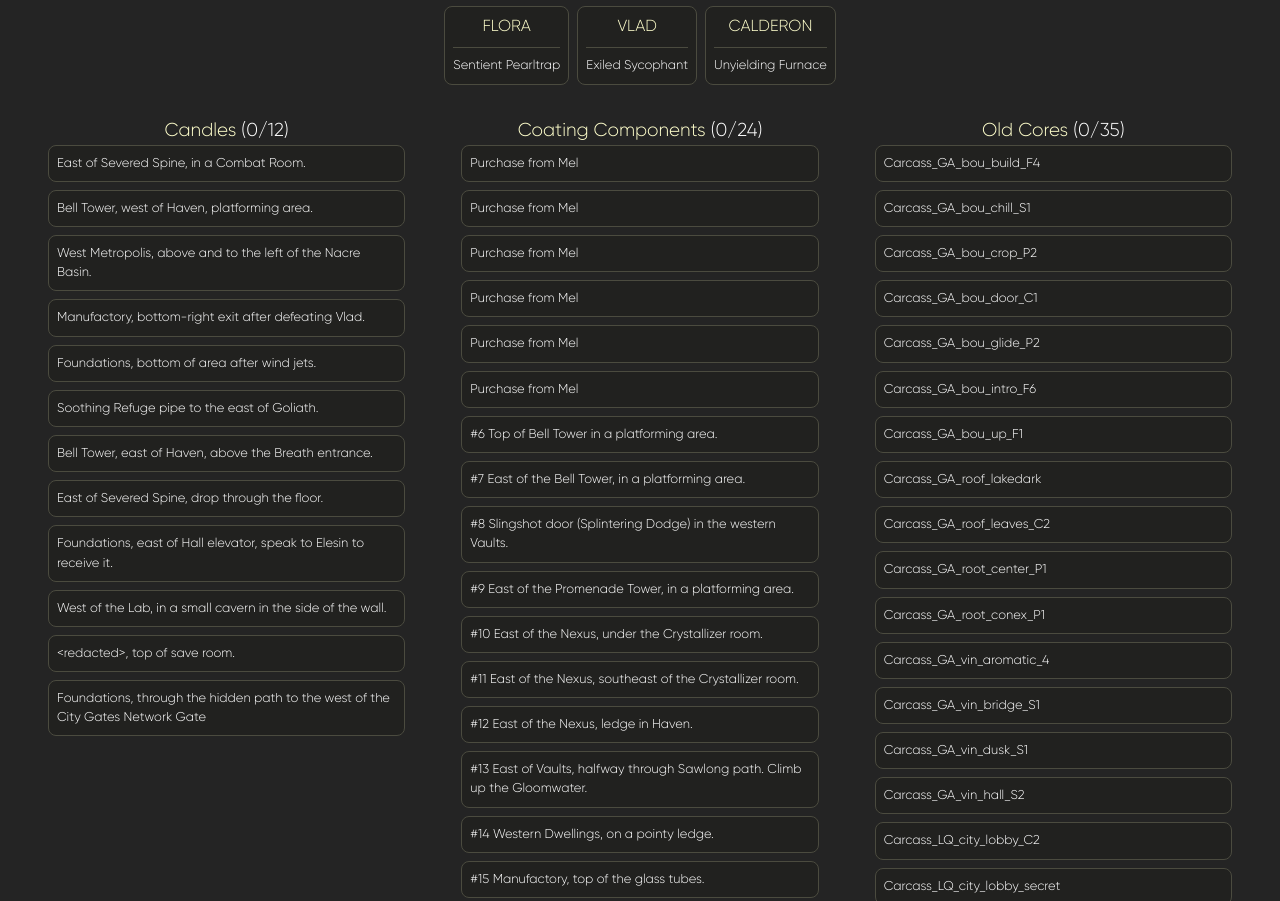
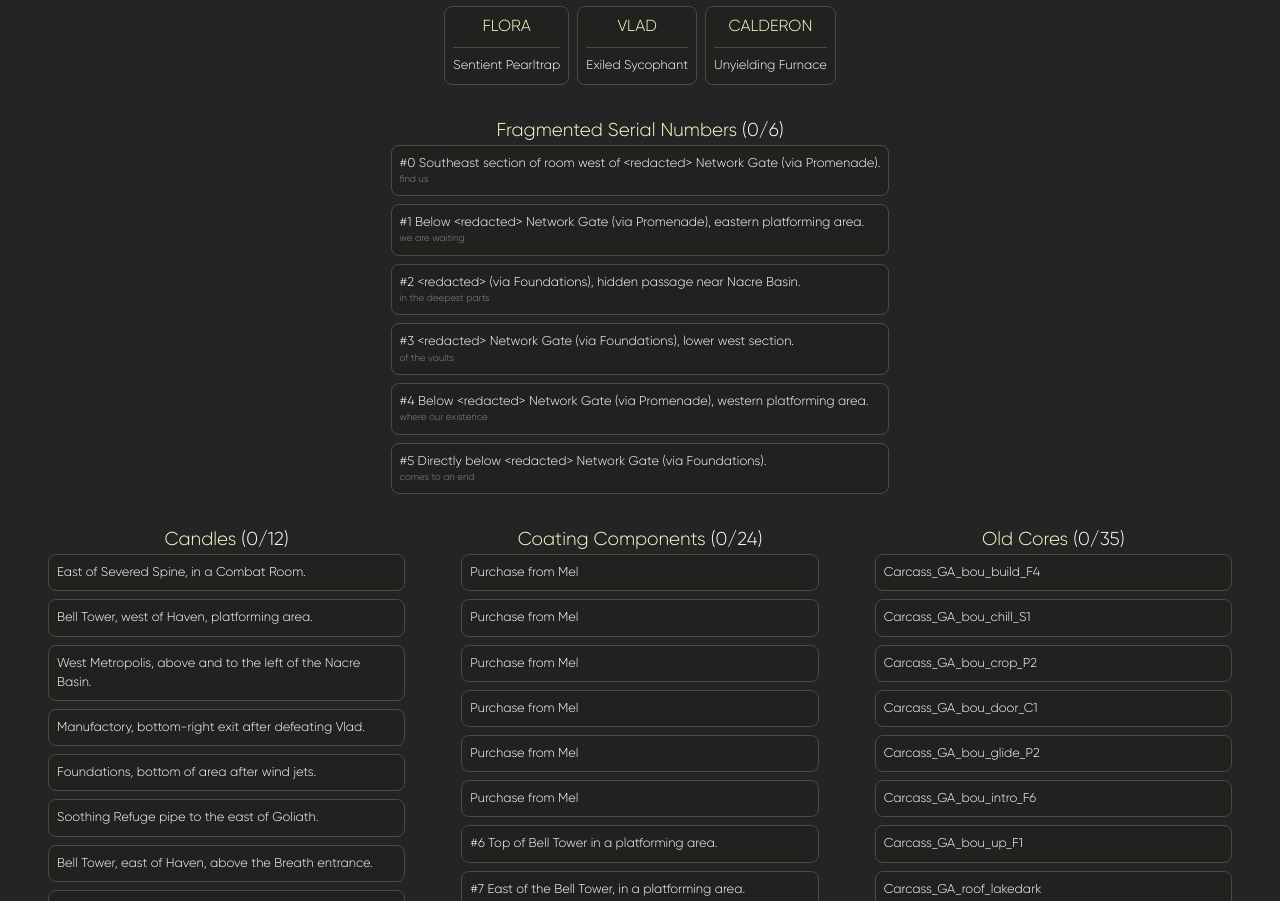
Before and after one commit to The-Black-Lodge/mio-save-analyzer, a React (Vite) app: page / in a window 1280 px wide. Shown: the part 1142-2043 px from the top of the page. Built offline with nearby package versions, Linux system fonts and the light colour scheme; the HTML template or start-up script is replaced by a standard one.

Commit message:
chest keys

```diff
--- a/src/App.css
+++ b/src/App.css
@@ -121,6 +121,10 @@
   font-size: 0.6rem;
 }
 
+.text-dim {
+  color: #888;
+}
+
 .text-left {
   text-align: left;
 }
--- a/src/App.jsx
+++ b/src/App.jsx
@@ -6,6 +6,7 @@ import Trinkets from "./components/Trinkets"
 import Unlocks from "./components/Unlocks"
 import Carcasses from "./components/Carcasses"
 import Bosses from "./components/Bosses"
+import ChestKey from "./components/ChestKey"
 import Candles from "./components/Candles"
 import ShieldFragments from "./components/ShieldFragments"
 import Footer from "./components/Footer"
@@ -23,6 +24,7 @@ function App() {
         <Unlocks />
         <Trinkets />
         <Bosses />
+        <ChestKey />
         <div className="cards-row">
           <Candles />
           <ShieldFragments />
--- /dev/null
+++ b/src/components/ChestKey.jsx
@@ -0,0 +1,67 @@
+import useSaveProvider from "../hooks/useSaveProvider"
+
+const CHEST_KEY_MAX = 6
+const CHEST_KEY_INDICES = Array.from({ length: CHEST_KEY_MAX }, (_, i) => i)
+
+const ChestKeyCard = ({ description, flavor, acquired, url }) => {
+  return (
+    <div
+      className={`card card--relative ${
+        acquired ? "card--acquired" : "card--unacquired"
+      }`}
+    >
+      <p className="text-left text-small">{description}</p>
+      {flavor && (
+        <p className="text-left text-extra-small text-dim">{flavor}</p>
+      )}
+      {url ? (
+        <a
+          href={url}
+          target="_blank"
+          rel="noopener noreferrer"
+          className="corner-badge"
+          aria-label="View location"
+        >
+          <i className="fa-solid fa-link" />
+        </a>
+      ) : null}
+    </div>
+  )
+}
+
+const ChestKey = () => {
+  const { playerStats, collectibles } = useSaveProvider()
+  const chestKeysAcquired = playerStats?.chestKeysAcquired ?? []
+  const chestKeys = collectibles?.chest_keys ?? {}
+
+  return (
+    <div className="section">
+      <h3>
+        Fragmented Serial Numbers{" "}
+        <span className="count">
+          ({chestKeysAcquired.length}/{CHEST_KEY_MAX})
+        </span>
+      </h3>
+      <div className="flex-column">
+        {CHEST_KEY_INDICES.map((i) => {
+          const info = chestKeys[String(i)] ?? {}
+          const description = info.description ?? `Serial Code ${i + 1}`
+          const flavor = info.flavor ?? ""
+          const url = info.url ?? ""
+          const acquired = chestKeysAcquired.includes(i)
+          return (
+            <ChestKeyCard
+              key={i}
+              description={description}
+              flavor={flavor}
+              acquired={acquired}
+              url={url}
+            />
+          )
+        })}
+      </div>
+    </div>
+  )
+}
+
+export default ChestKey
--- a/src/components/SaveProvider.jsx
+++ b/src/components/SaveProvider.jsx
@@ -75,6 +75,13 @@ const SaveProvider = ({ children }) => {
       .sort((a, b) => a - b)
     const shieldFragmentsCount = shieldFragmentsAcquired.length
 
+    const chestKeyObj = gameData?.Saved_entries?.CHEST_KEY ?? {}
+    const chestKeysAcquired = Object.entries(chestKeyObj)
+      .filter(([, value]) => value?.flags?.includes("Acquired"))
+      .map(([key]) => parseInt(key, 10))
+      .filter((n) => !Number.isNaN(n) && n >= 0 && n <= 5)
+      .sort((a, b) => a - b)
+
     const carcassObj = gameData?.Saved_entries?.CARCASS ?? {}
     const carcasses = Object.entries(carcassObj)
       .filter(([, value]) => value?.flags?.includes("Acquired"))
@@ -116,6 +123,7 @@ const SaveProvider = ({ children }) => {
       candlesAcquired,
       shieldFragmentsCount,
       shieldFragmentsAcquired,
+      chestKeysAcquired,
       carcasses,
       bossesDefeated,
       bossAttempts,
--- a/src/components/Todo.jsx
+++ b/src/components/Todo.jsx
@@ -21,6 +21,7 @@ const Todo = () => {
           <li>Overseers</li>
           <li>Old Core locations</li>
           <li><s>Candle locations</s></li>
+          <li><s>Fragmented Serial Number locations</s></li>
           <li>Lore items</li>
           <li>% progress (maybe)</li>
           <li>Map uncovered (maybe)</li>
--- a/src/data/collectibles.json
+++ b/src/data/collectibles.json
@@ -250,6 +250,14 @@
     "5": { "description": "Slot 5", "url": "" },
     "6": { "description": "Slot 6", "url": "" }
   },
+  "chest_keys": {
+    "0": { "flavor": "find us", "description": "#0 Southeast section of room west of <redacted> Network Gate (via Promenade).", "url": "https://www.gamerguides.com/mio-memories-in-orbit/maps/the-vessel?markerId=264169" },
+    "1": { "flavor": "we are waiting", "description": "#1 Below <redacted> Network Gate (via Promenade), eastern platforming area.", "url": "https://www.gamerguides.com/mio-memories-in-orbit/maps/the-vessel?markerId=264505" },
+    "2": { "flavor": "in the deepest parts", "description": "#2 <redacted> (via Foundations), hidden passage near Nacre Basin.", "url": "https://www.gamerguides.com/mio-memories-in-orbit/maps/the-vessel?markerId=264508" },
+    "3": { "flavor": "of the vaults", "description": "#3 <redacted> Network Gate (via Foundations), lower west section.", "url": "https://www.gamerguides.com/mio-memories-in-orbit/maps/the-vessel?markerId=264064" },
+    "4": { "flavor": "where our existence", "description": "#4 Below <redacted> Network Gate (via Promenade), western platforming area.", "url": "https://www.gamerguides.com/mio-memories-in-orbit/maps/the-vessel?markerId=264573" },
+    "5": { "flavor": "comes to an end", "description": "#5 Directly below <redacted> Network Gate (via Foundations).", "url": "https://www.gamerguides.com/mio-memories-in-orbit/maps/the-vessel?markerId=264055" }
+  },
   "shield_fragments": {
     "0": { "description": "Purchase from Mel", "url": "" },
     "1": { "description": "Purchase from Mel", "url": "" },
```
